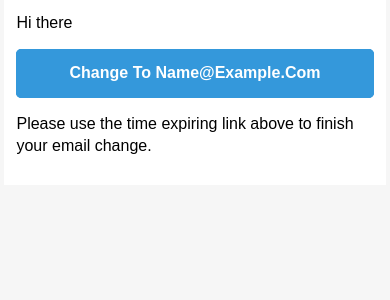
After one commit to leyyce/treescope-core, a Python web app: template app/templates/mail/mail_change_email.html in a window 390 px wide. The commit adds this page. Shown: the top 300 px of the page. Run offline with Jinja, Linux system fonts and the light colour scheme; the template is opened without the code that fills it: most values are stand-ins (such as "Sample title", 1, 10 or a date in 2020).

Commit message:
Polished code for new functionalities

```diff
--- a/app/templates/auth/reset_password_success.html
+++ b/app/templates/auth/reset_password_success.html
@@ -1,5 +1,5 @@
 {% extends "base.html" %}
 {% block content %}
 <h1>Hello {{ name }},</h1>
-<p>Your password was changed successfully.</p>
+<p>your password was changed successfully.</p>
 {% endblock %}
--- /dev/null
+++ b/app/templates/mail/mail_change_email.html
@@ -0,0 +1,139 @@
+<!doctype html>
+<html>
+  <head>
+    <meta name="viewport" content="width=device-width">
+    <meta http-equiv="Content-Type" content="text/html; charset=UTF-8">
+    <title>Simple Transactional Email</title>
+    <style>
+    /* -------------------------------------
+        INLINED WITH htmlemail.io/inline
+    ------------------------------------- */
+    /* -------------------------------------
+        RESPONSIVE AND MOBILE FRIENDLY STYLES
+    ------------------------------------- */
+    @media only screen and (max-width: 620px) {
+      table[class=body] h1 {
+        font-size: 28px !important;
+        margin-bottom: 10px !important;
+      }
+      table[class=body] p,
+            table[class=body] ul,
+            table[class=body] ol,
+            table[class=body] td,
+            table[class=body] span,
+            table[class=body] a {
+        font-size: 16px !important;
+      }
+      table[class=body] .wrapper,
+            table[class=body] .article {
+        padding: 10px !important;
+      }
+      table[class=body] .content {
+        padding: 0 !important;
+      }
+      table[class=body] .container {
+        padding: 0 !important;
+        width: 100% !important;
+      }
+      table[class=body] .main {
+        border-left-width: 0 !important;
+        border-radius: 0 !important;
+        border-right-width: 0 !important;
+      }
+      table[class=body] .btn table {
+        width: 100% !important;
+      }
+      table[class=body] .btn a {
+        width: 100% !important;
+      }
+      table[class=body] .img-responsive {
+        height: auto !important;
+        max-width: 100% !important;
+        width: auto !important;
+      }
+    }
+
+    /* -------------------------------------
+        PRESERVE THESE STYLES IN THE HEAD
+    ------------------------------------- */
+    @media all {
+      .ExternalClass {
+        width: 100%;
+      }
+      .ExternalClass,
+            .ExternalClass p,
+            .ExternalClass span,
+            .ExternalClass font,
+            .ExternalClass td,
+            .ExternalClass div {
+        line-height: 100%;
+      }
+      .apple-link a {
+        color: inherit !important;
+        font-family: inherit !important;
+        font-size: inherit !important;
+        font-weight: inherit !important;
+        line-height: inherit !important;
+        text-decoration: none !important;
+      }
+      .btn-primary table td:hover {
+        background-color: #34495e !important;
+      }
+      .btn-primary a:hover {
+        background-color: #34495e !important;
+        border-color: #34495e !important;
+      }
+    }
+    </style>
+  </head>
+  <body class="" style="background-color: #f6f6f6; font-family: sans-serif; -webkit-font-smoothing: antialiased; font-size: 14px; line-height: 1.4; margin: 0; padding: 0; -ms-text-size-adjust: 100%; -webkit-text-size-adjust: 100%;">
+    <table border="0" cellpadding="0" cellspacing="0" class="body" style="border-collapse: separate; mso-table-lspace: 0pt; mso-table-rspace: 0pt; width: 100%; background-color: #f6f6f6;">
+      <tr>
+        <td style="font-family: sans-serif; font-size: 14px; vertical-align: top;">&nbsp;</td>
+        <td class="container" style="font-family: sans-serif; font-size: 14px; vertical-align: top; display: block; Margin: 0 auto; max-width: 580px; padding: 10px; width: 580px;">
+          <div class="content" style="box-sizing: border-box; display: block; Margin: 0 auto; max-width: 580px; padding: 10px;">
+
+            <!-- START CENTERED WHITE CONTAINER -->
+            <span class="preheader" style="color: transparent; display: none; height: 0; max-height: 0; max-width: 0; opacity: 0; overflow: hidden; mso-hide: all; visibility: hidden; width: 0;">This is preheader text. Some clients will show this text as a preview.</span>
+            <table class="main" style="border-collapse: separate; mso-table-lspace: 0pt; mso-table-rspace: 0pt; width: 100%; background: #ffffff; border-radius: 3px;">
+
+              <!-- START MAIN CONTENT AREA -->
+              <tr>
+                <td class="wrapper" style="font-family: sans-serif; font-size: 14px; vertical-align: top; box-sizing: border-box; padding: 20px;">
+                  <table border="0" cellpadding="0" cellspacing="0" style="border-collapse: separate; mso-table-lspace: 0pt; mso-table-rspace: 0pt; width: 100%;">
+                    <tr>
+                      <td style="font-family: sans-serif; font-size: 14px; vertical-align: top;">
+                        <p style="font-family: sans-serif; font-size: 14px; font-weight: normal; margin: 0; Margin-bottom: 15px;">Hi there</p>
+                        <table border="0" cellpadding="0" cellspacing="0" class="btn btn-primary" style="border-collapse: separate; mso-table-lspace: 0pt; mso-table-rspace: 0pt; width: 100%; box-sizing: border-box;">
+                          <tbody>
+                            <tr>
+                              <td align="left" style="font-family: sans-serif; font-size: 14px; vertical-align: top; padding-bottom: 15px;">
+                                <table border="0" cellpadding="0" cellspacing="0" style="border-collapse: separate; mso-table-lspace: 0pt; mso-table-rspace: 0pt; width: auto;">
+                                  <tbody>
+                                    <tr>
+                                      <td style="font-family: sans-serif; font-size: 14px; vertical-align: top; background-color: #3498db; border-radius: 5px; text-align: center;"> <a href="{{confirmation_uri}}?token={{ token }}" target="_blank" style="display: inline-block; color: #ffffff; background-color: #3498db; border: solid 1px #3498db; border-radius: 5px; box-sizing: border-box; cursor: pointer; text-decoration: none; font-size: 14px; font-weight: bold; margin: 0; padding: 12px 25px; text-transform: capitalize; border-color: #3498db;">Change to {{ email }}</a> </td>
+                                    </tr>
+                                  </tbody>
+                                </table>
+                              </td>
+                            </tr>
+                          </tbody>
+                        </table>
+                        <p style="font-family: sans-serif; font-size: 14px; font-weight: normal; margin: 0; Margin-bottom: 15px;">Please use the time expiring link above to finish your email change.</p>
+                      </td>
+                    </tr>
+                  </table>
+                </td>
+              </tr>
+
+            <!-- END MAIN CONTENT AREA -->
+            </table>
+
+          <!-- END CENTERED WHITE CONTAINER -->
+          </div>
+        </td>
+        <td style="font-family: sans-serif; font-size: 14px; vertical-align: top;">&nbsp;</td>
+      </tr>
+    </table>
+  </body>
+</html>
```
Also changed, not shown: app/auth/controller.py (+10 -87 lines), app/auth/service.py (+98 -9 lines), config.py (+11 -2 lines), app/api/trees/_init_.py (deleted).
